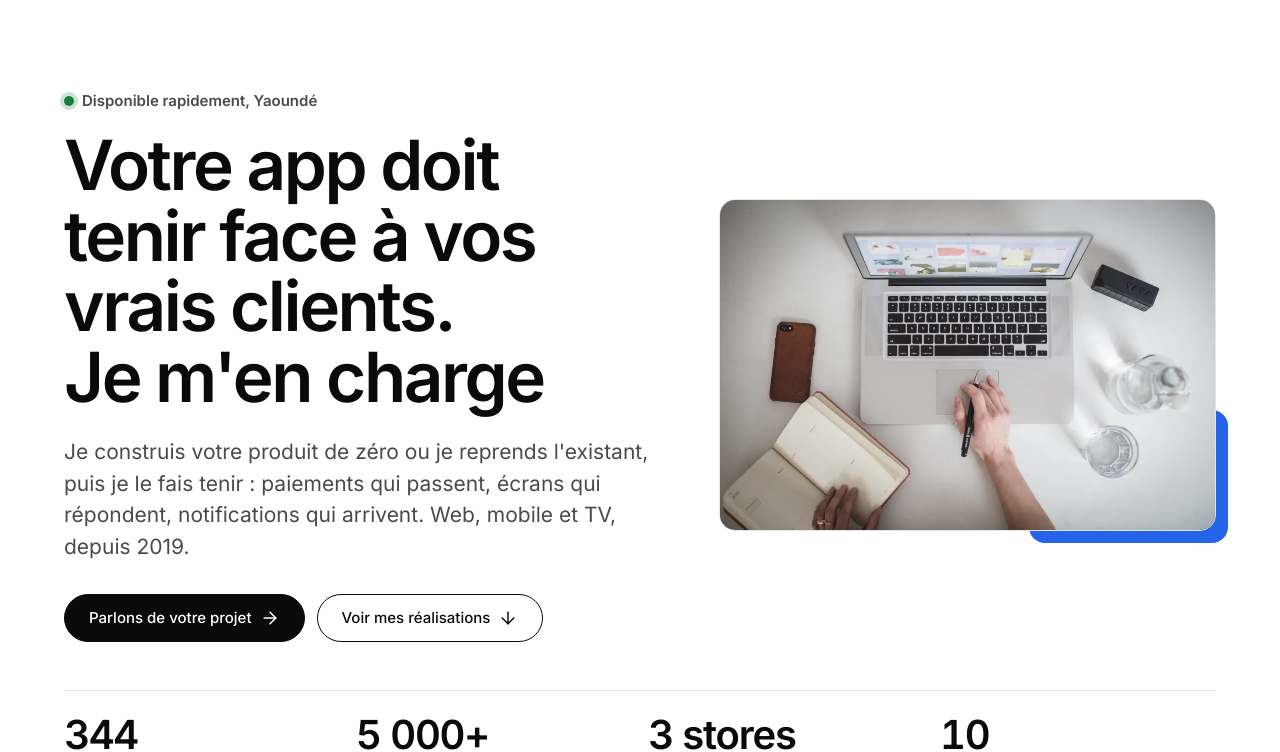
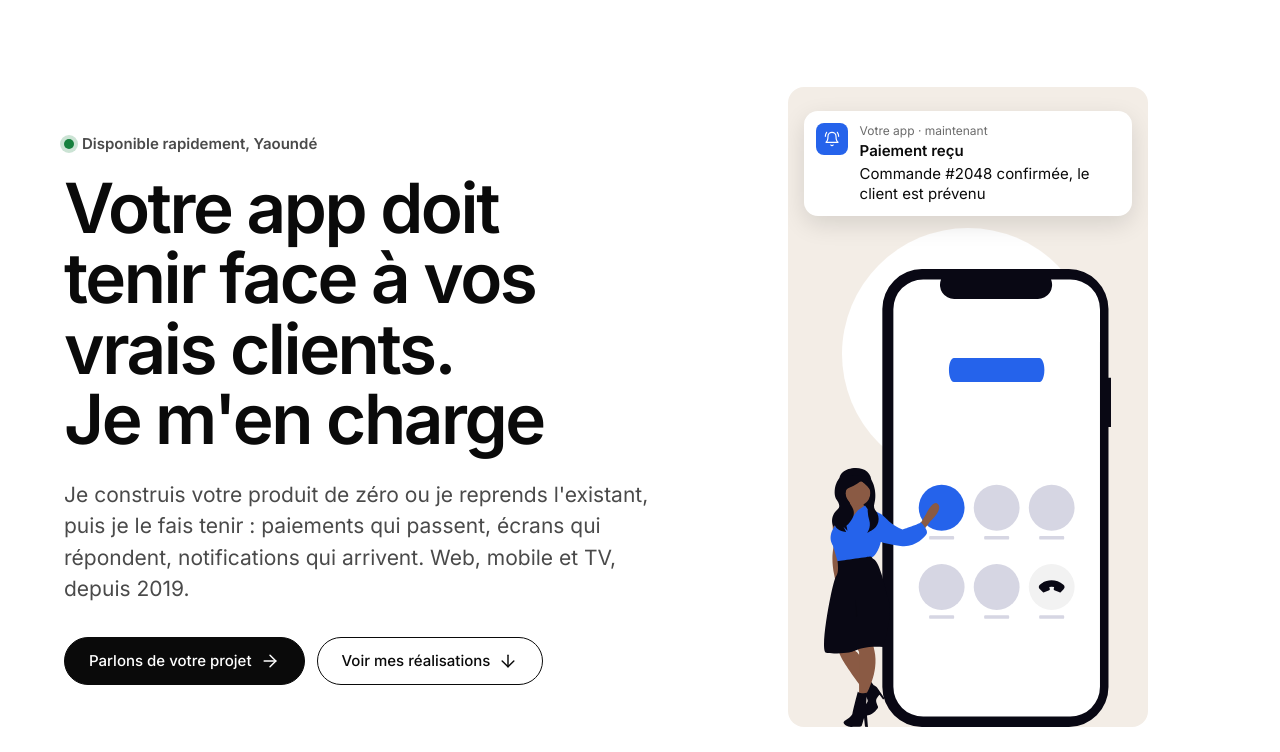
Before and after one commit to Messanga11/Messanga11.github.io, a plain HTML site: page index.html in a window 1280 px wide. Shown: the part 61-813 px from the top of the page. Drawn offline with Linux system fonts and the light colour scheme.

Commit message:
feat: 9:16 flat illustration hero with push notification card
Co-Authored-By: Claude Opus 5.5 <noreply@anthropic.com>

```diff
--- a/assets/css/styles.css
+++ b/assets/css/styles.css
@@ -220,10 +220,17 @@ a { color: inherit; }
 
 
 /* Hero photo */
-.hero-photo { margin: 0; position: relative; }
-.hero-photo img { display: block; width: 100%; height: auto; border-radius: var(--r-card); border: 1px solid var(--line); }
-.hero-photo::after { content: ""; position: absolute; right: -12px; bottom: -12px; width: 40%; height: 40%; border-radius: var(--r-card); background: var(--accent); z-index: -1; }
-@media (max-width: 59.99rem) { .hero-photo { max-width: 26rem; } }
+.hero-art { margin: 0; position: relative; aspect-ratio: 9 / 16; max-height: 40rem; width: 100%; max-width: 22.5rem; justify-self: center; border-radius: var(--r-card); background: #F3EDE6; display: flex; align-items: flex-end; justify-content: center; padding: var(--s-6) var(--s-5) 0; overflow: hidden; }
+.hero-art img { display: block; width: 92%; height: auto; }
+.hero-art::before { content: ""; position: absolute; left: 50%; top: 22%; width: 70%; aspect-ratio: 1; border-radius: 50%; background: #FFFFFF; transform: translateX(-50%); }
+.hero-art img { position: relative; }
+.notif { position: absolute; top: var(--s-5); left: var(--s-4); right: var(--s-4); display: flex; gap: var(--s-3); align-items: flex-start; padding: var(--s-3); border-radius: 14px; background: #FFFFFF; color: #0A0A0A; box-shadow: 0 8px 24px rgb(10 10 10 / .12); font-size: var(--fs-sm); line-height: 1.35; z-index: 1; }
+.notif-icon { flex: none; display: grid; place-items: center; width: 32px; height: 32px; border-radius: 8px; background: #2563EB; color: #FFFFFF; }
+.notif-icon svg { width: 16px; height: 16px; }
+.notif-text { display: grid; gap: 2px; }
+.notif-meta { font-size: 12px; color: #6B6B6B; }
+.motion-ok .notif { animation: notif-in .6s cubic-bezier(.2,.7,.2,1) .8s both; }
+@keyframes notif-in { from { opacity: 0; transform: translateY(-16px); } }
 
 .figures { display: grid; grid-template-columns: repeat(2, minmax(0, 1fr)); gap: var(--s-5) var(--s-4); margin: var(--s-7) 0 0; padding-top: var(--s-5); border-top: 1px solid var(--line); }
 @media (min-width: 60rem) { .figures { grid-template-columns: repeat(4, minmax(0, 1fr)); } }
@@ -505,3 +512,4 @@ a { color: inherit; }
   .site-header, .cta-bar,   .contact, .site-footer { background: none; color: #000; }
 }
 @media (prefers-reduced-motion: reduce) { @view-transition { navigation: none; } }
+@media (max-width: 59.99rem) { .hero-art { max-width: 17rem; } }
--- a/index.html
+++ b/index.html
@@ -91,8 +91,12 @@ if(to)location.replace((to==='en'?'/en/':'/')+location.hash)}catch(_){}})();
             <a class="btn btn-ghost" href="#work">Voir mes réalisations<svg class="icon btn-arrow" aria-hidden="true" focusable="false"><use href="#i-arrow-down"/></svg></a>
           </div>
         </div>
-        <figure class="hero-photo">
-          <img src="/assets/img/workspace.webp" width="960" height="640" alt="" fetchpriority="high" decoding="async">
+        <figure class="hero-art">
+          <div class="notif" aria-hidden="true">
+            <span class="notif-icon"><svg class="icon" aria-hidden="true" focusable="false"><use href="#i-bell"/></svg></span>
+            <span class="notif-text"><span class="notif-meta">Votre app · maintenant</span><strong>Paiement reçu</strong><span>Commande #2048 confirmée, le client est prévenu</span></span>
+          </div>
+          <img src="/assets/img/hero-app.svg" width="453" height="725" alt="" fetchpriority="high" decoding="async">
         </figure>
       </div>
       <div class="wrap">
```
Also changed, not shown: en/index.html (+6 -2 lines), tools/i18n/en.json (+7 -1 lines), tools/i18n/fr.json (+7 -1 lines), tools/src/page.mjs (+6 -2 lines), assets/img/hero-app.svg (added), assets/img/workspace.webp (deleted), 1 other file.
